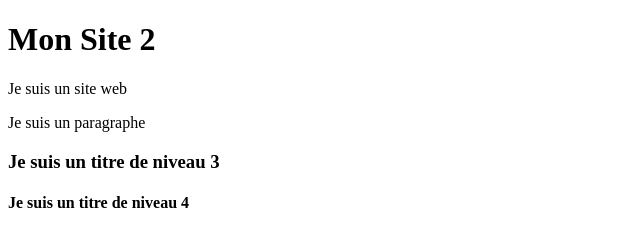
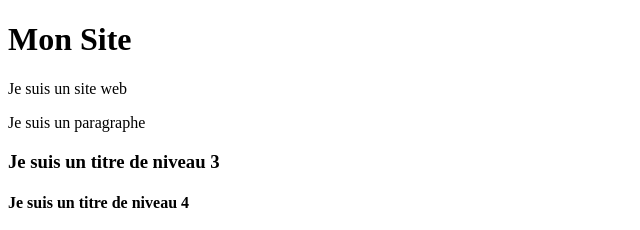
Before and after one commit to user20201901/demo-git, a plain HTML site: page index.html in a window 1280 px wide. Shown: the top 230 px of the page, 0-640 px from the left. Drawn offline with Linux system fonts and the light colour scheme.

Commit message:
Update title

```diff
--- a/index.html
+++ b/index.html
@@ -6,7 +6,7 @@
     <title>Document</title>
 </head>
 <body>
-    <h1>Mon Site 2 </h1>
+    <h1>Mon Site </h1>
     <span>Je suis un site web</span>
     <p>Je suis un paragraphe</p>
     <h3>Je suis un titre de niveau 3</h3>
```
